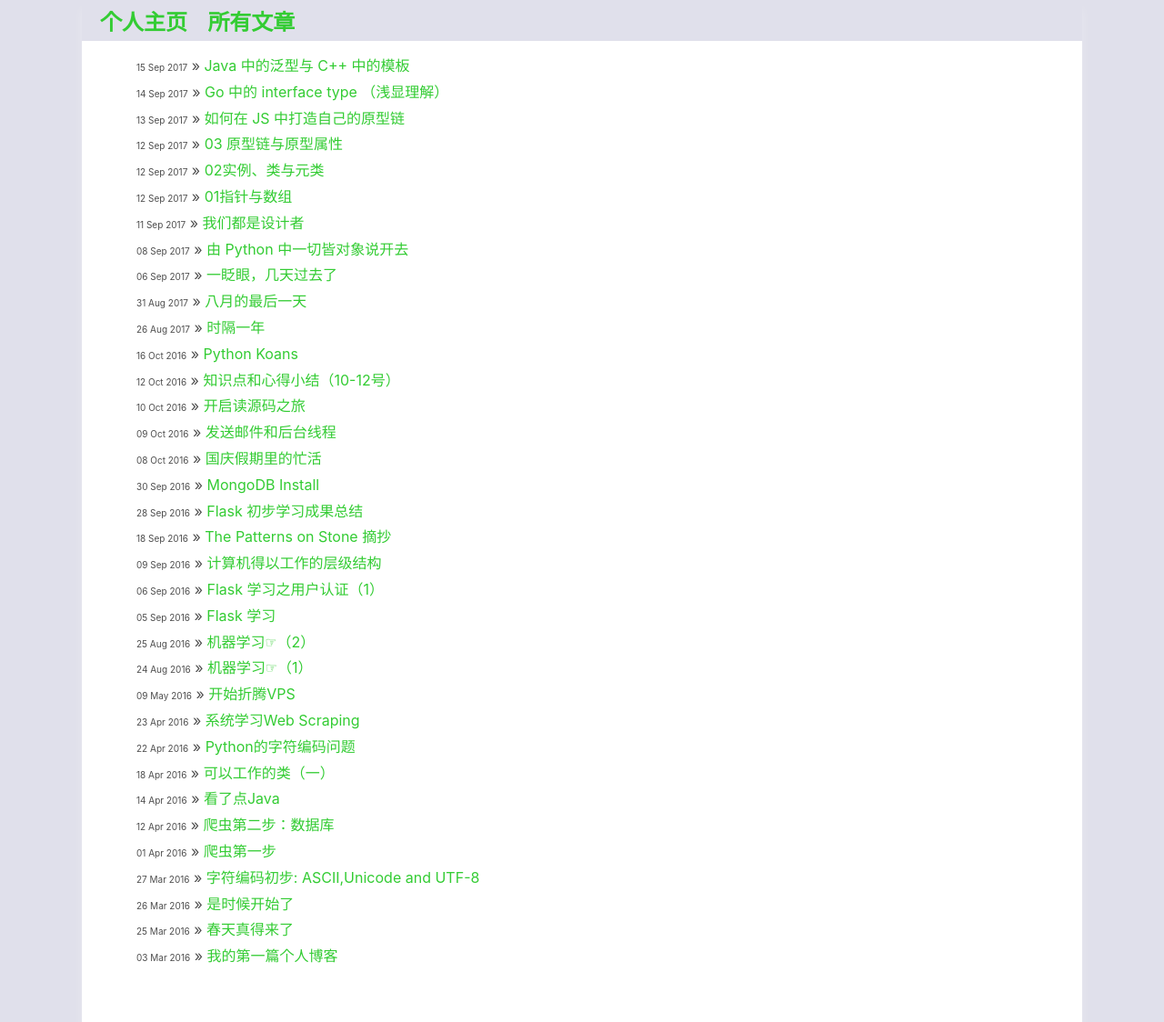
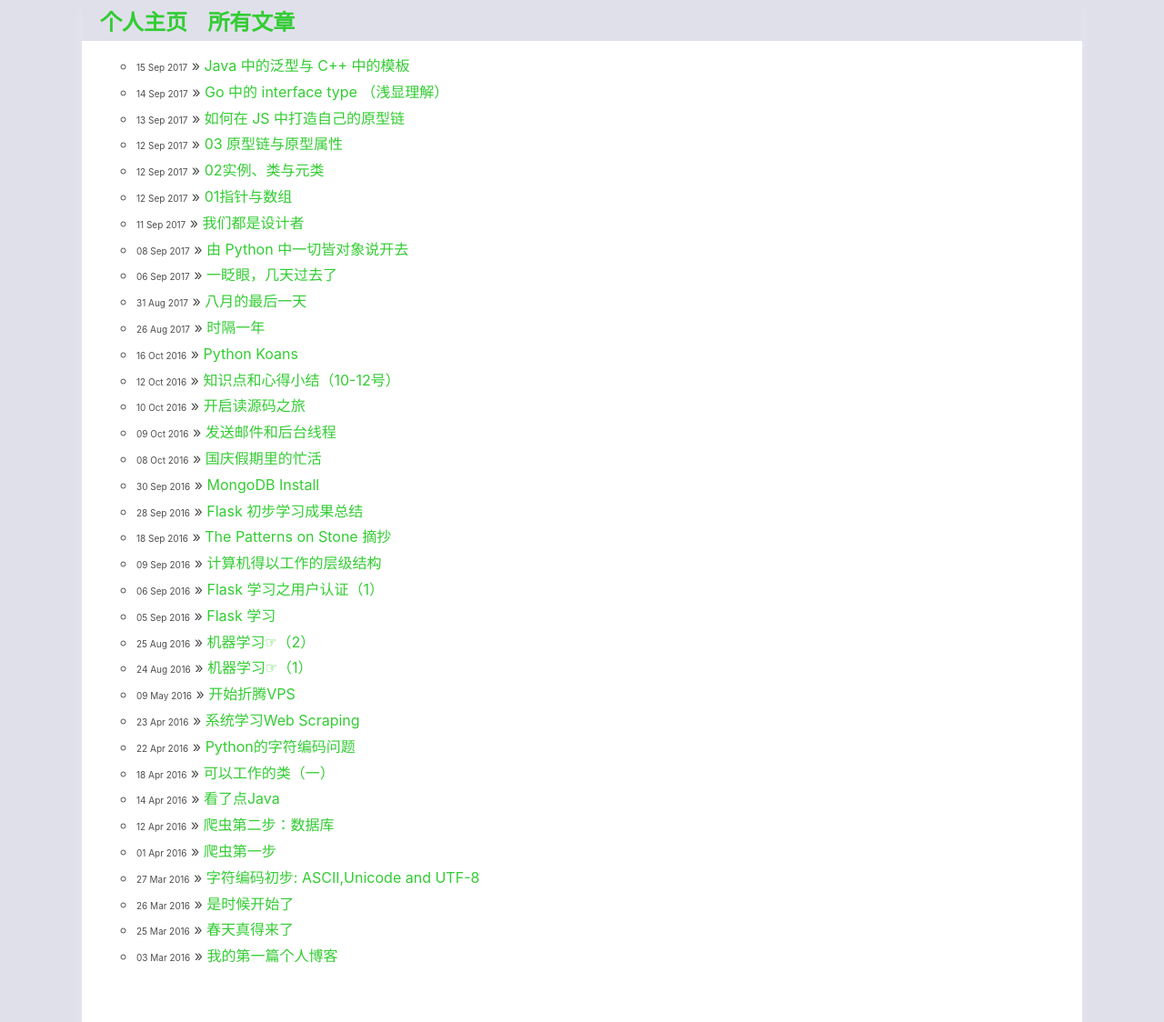
Before and after one commit to xxleyi/xxleyi.github.io, a Jekyll site: the page built from blog/index.html, in a window 1280 px wide and 1124 px high. Shown: the whole window at 91% size. Built offline with Jekyll 4.4.1, drawn with Linux system fonts in a browser that asks for light colours.

Commit message:
update the lookout.

```diff
--- a/blog/index.html
+++ b/blog/index.html
@@ -3,7 +3,7 @@
 title: 博客列表
 ---
 
-	<ul id="posts" style="list-style-type: none; margin-left: 0px;">
+	<ul id="posts" style="list-style-type: circle; margin-left: 0px;">
 	  {% for post in site.posts %}
 	    <li style="font-size: 16px;"><span style="font-size: 10px;">{{ post.date | date_to_string }}</span> » <a href="{{ post.url }}" title="{{ post.title }}">{{ post.title }}</a></li>
 	  {% endfor %}
```
